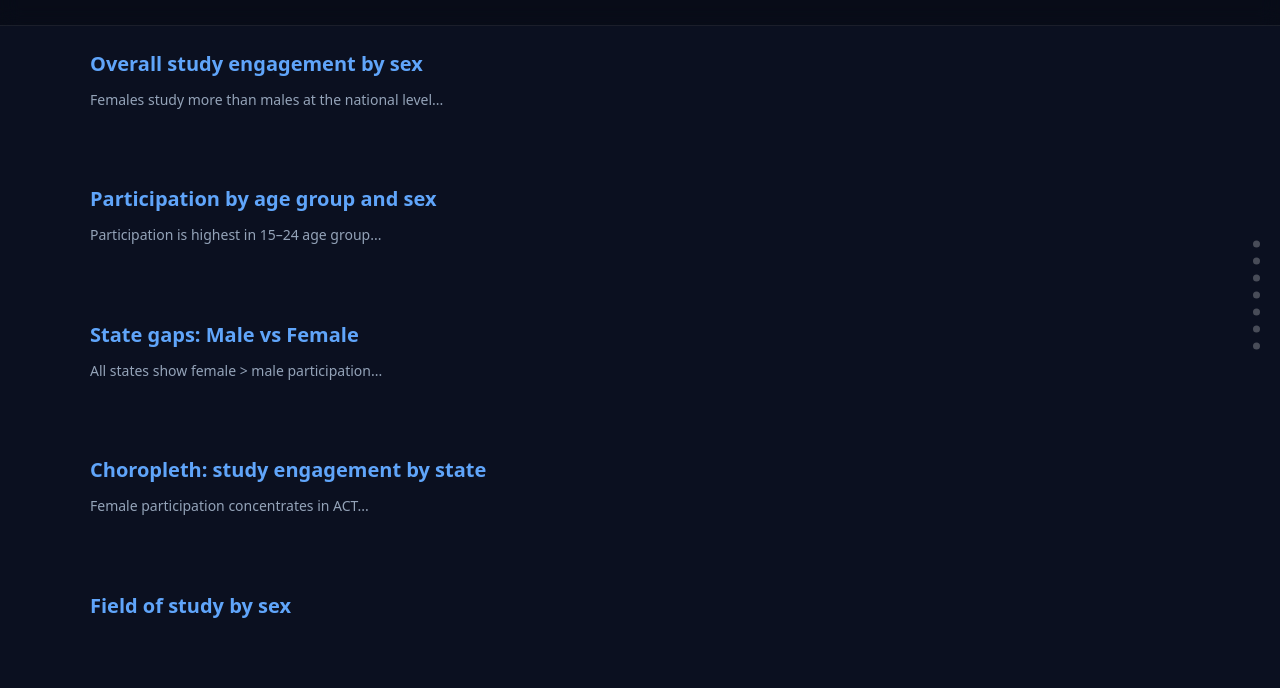
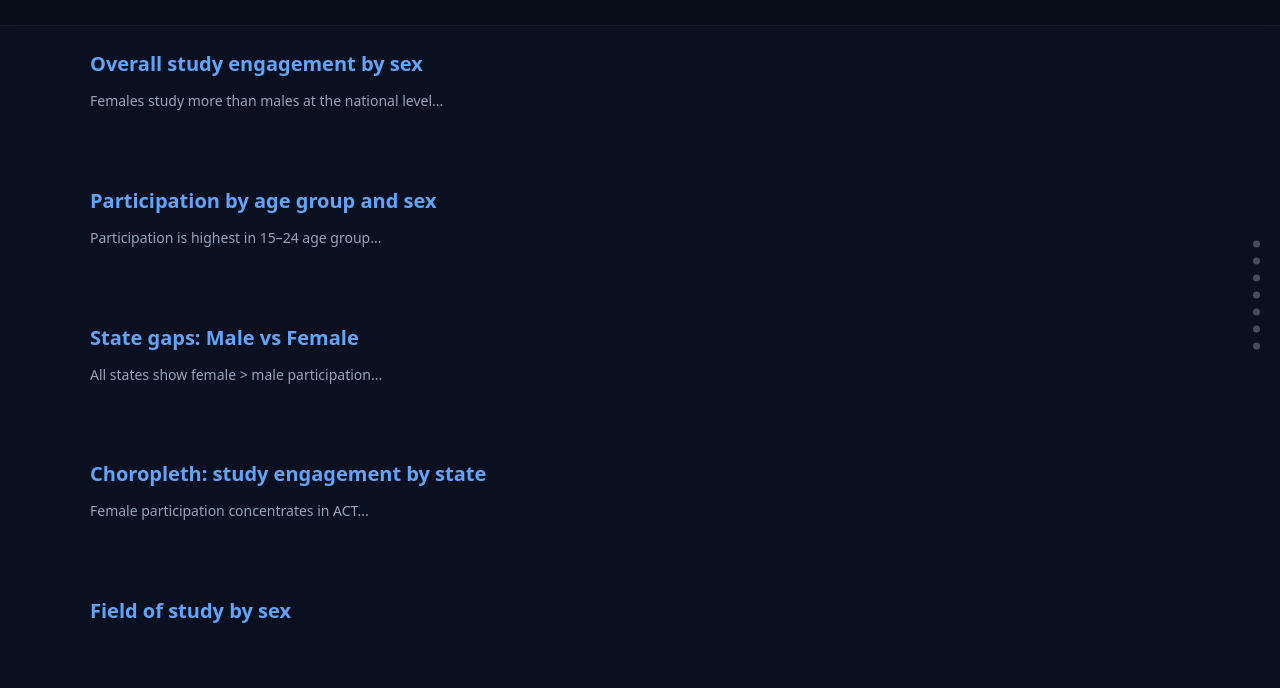
Before and after one commit to HaiNam2312/DataViz2, a plain HTML site: page index.html in a window 1280 px wide. Shown: the part 105-793 px from the top of the page. Drawn offline with Linux system fonts and the light colour scheme; a script that the page names is missing.

Commit message:
Update paragraph styles in index.html

```diff
--- a/index.html
+++ b/index.html
@@ -87,9 +87,10 @@
 
   p.context {
     margin-top: 12px;
-    color: var(--muted);
+    color: #94a3b8;
     font-size: 14px;
-    line-height: 1.6;
+    line-height: 1.7;
+    max-width: 80ch;
   }
 
   figure {
```
